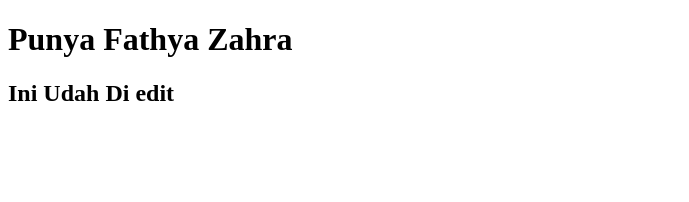
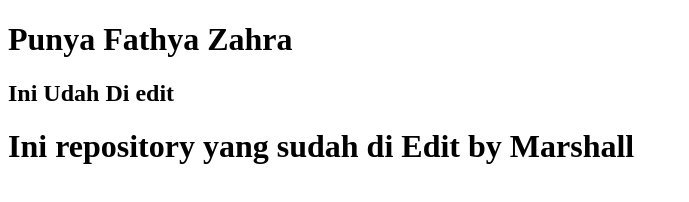
Before and after one commit to Fthya/Repo_fathya, a plain HTML site: page index.html in a window 1280 px wide. Shown: the whole page, without its empty margins (0-689 px from the left). Drawn offline with Linux system fonts and the light colour scheme.

Commit message:
Update index.html

```diff
--- a/index.html
+++ b/index.html
@@ -9,5 +9,6 @@
 <body>
     <h1>Punya Fathya Zahra</h1>
     <h2>Ini Udah Di edit</h2>
+    <h1>Ini repository yang sudah di Edit by Marshall</h1>
 </body>
 </html>
```
